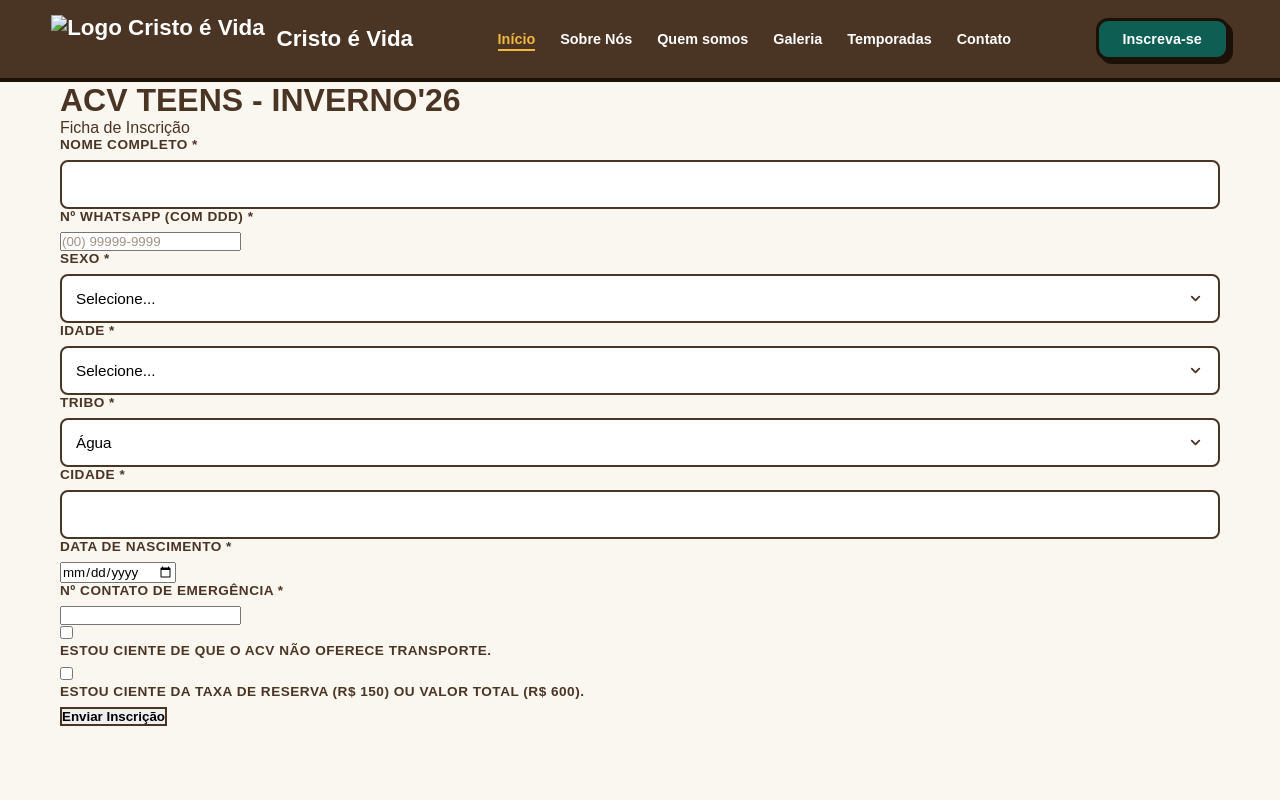
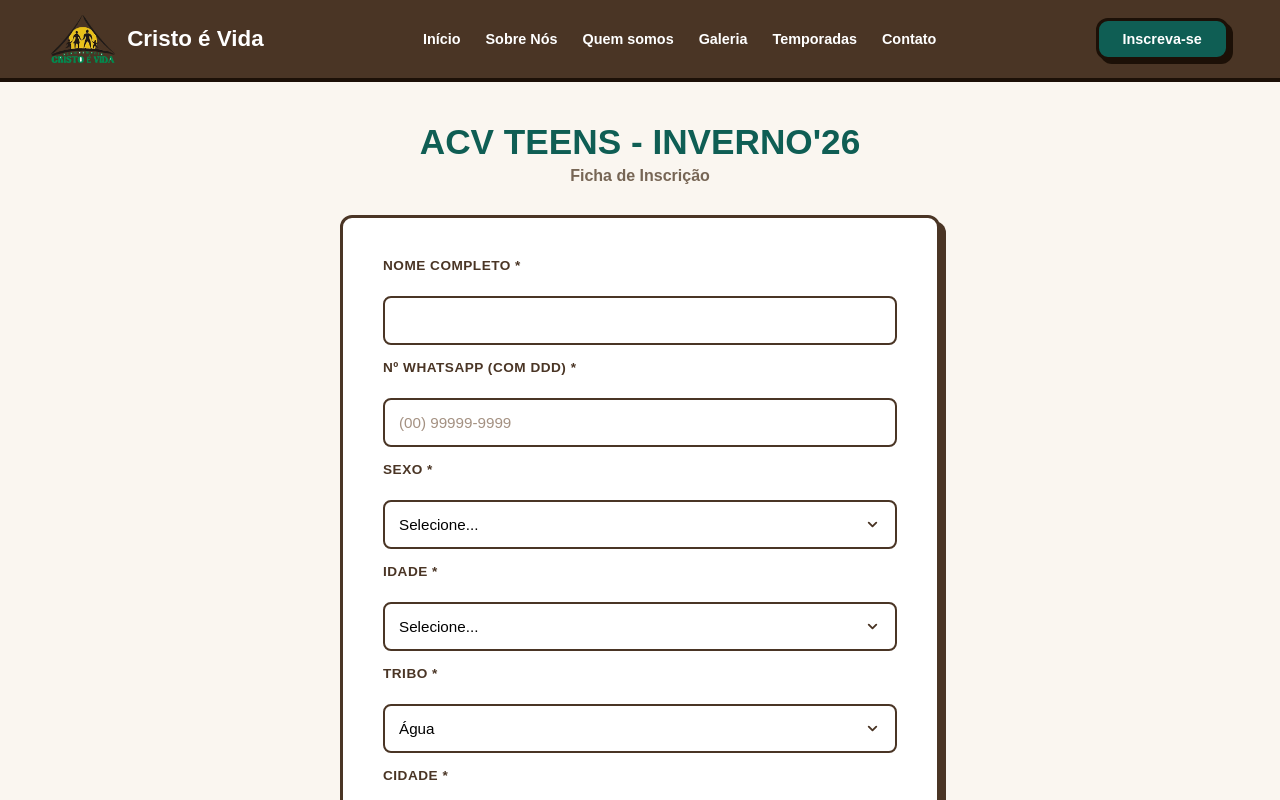
Before and after one commit to Brenno1234567/ACV, a website: page pages/inscricao.html in a window 1280 px wide. Shown: the top 800 px of the page. Drawn offline with Linux system fonts and the light colour scheme.

Commit message:
finalizando visual agora é verdade

```diff
--- a/css/style.css
+++ b/css/style.css
@@ -1535,6 +1535,9 @@ label {
 /* CORRIGIDO: Forçando os campos de input do design principal a ficarem consistentes */
 input[type="text"],
 input[type="email"],
+input[type="tel"],
+input[type="date"],
+input[type="number"],
 select,
 textarea {
     width: 100%;
@@ -2259,3 +2262,103 @@ select {
     gap: 10px;
     font-size: 0.9em;
 }
+
+/* ================= PÁGINA DE INSCRIÇÃO ================= */
+
+/* Centraliza e estiliza os títulos no topo do formulário */
+.container > h1:first-of-type {
+    text-align: center;
+    color: var(--teal-primary);
+    font-size: 2.2rem;
+    font-weight: 800;
+    margin-top: 40px;
+    margin-bottom: 5px;
+}
+
+.container > p:first-of-type {
+    text-align: center;
+    color: #776655;
+    font-weight: 700;
+    margin-bottom: 30px;
+}
+
+/* Transforma o formulário em um card centralizado estilo neo-brutalista */
+#formInscricao {
+    background-color: var(--white);
+    padding: 40px;
+    border: var(--border-style);
+    box-shadow: var(--shadow-style);
+    border-radius: 12px;
+    display: flex;
+    flex-direction: column;
+    gap: 15px; /* Espaçamento entre as caixas de input */
+    max-width: 600px; /* Impede que o formulário fique gigante no desktop */
+    margin: 0 auto 50px auto;
+}
+
+/* Ajuste dos termos de aceite (Checkboxes) */
+#formInscricao .checkbox-group {
+    display: flex;
+    align-items: flex-start;
+    gap: 12px;
+    background-color: #FAF6F0;
+    padding: 15px;
+    border-radius: 8px;
+    border: 2px dashed var(--dark-brown);
+    margin-top: 10px;
+}
+
+#formInscricao .checkbox-group input[type="checkbox"] {
+    margin-top: 2px;
+    width: 22px;
+    height: 22px;
+    accent-color: var(--teal-primary);
+    cursor: pointer;
+    flex-shrink: 0; /* Evita que a caixa esmague em telas pequenas */
+}
+
+#formInscricao .checkbox-group label {
+    margin-bottom: 0;
+    font-size: 0.85rem;
+    text-transform: none; /* Remove o uppercase para facilitar a leitura */
+    line-height: 1.5;
+    cursor: pointer;
+}
+
+/* Botão de Envio (Estilo Neo-brutalista Amarelo) */
+#formInscricao button[type="submit"] {
+    background-color: var(--yellow-main);
+    color: var(--brown-dark);
+    font-size: 1.1rem;
+    font-weight: 800;
+    padding: 16px;
+    border-radius: 8px;
+    box-shadow: 4px 4px 0px var(--brown-dark);
+    margin-top: 20px;
+    text-transform: uppercase;
+    letter-spacing: 1px;
+    border: 2px solid var(--dark-brown);
+    transition: all 0.1s ease;
+    cursor: pointer;
+}
+
+#formInscricao button[type="submit"]:active {
+    transform: translate(2px, 2px);
+    box-shadow: 2px 2px 0px var(--dark-brown);
+}
+
+/* Div de status/mensagens de erro do JS */
+#statusMensagem {
+    max-width: 600px;
+    margin: 0 auto 40px auto;
+    text-align: center;
+    font-weight: 700;
+    padding: 10px;
+}
+
+/* Responsividade específica para o formulário */
+@media (max-width: 768px) {
+    #formInscricao {
+        padding: 25px;
+    }
+}
--- a/pages/inscricao.html
+++ b/pages/inscricao.html
@@ -12,23 +12,23 @@
     <header class="site-header">
         <div class="header-container">
             <div class="logo">
-                <img src="images/logo.avif" alt="Logo Cristo é Vida" class="logo-img">
+                <img src="../images/logo.avif" alt="Logo Cristo é Vida" class="logo-img">
                 <span class="logo-text">Cristo é Vida</span>
             </div>
 
             <!-- Menu Desktop (Escondido no mobile) -->
             <nav class="desktop-menu">
                 <ul>
-                    <li><a href="index.html" class="active">Início</a></li>
-                    <li><a href="pages/sobre.html">Sobre Nós</a></li>
-                    <li><a href="pages/quem-somos.html">Quem somos</a></li>
-                    <li><a href="pages/galeria.html">Galeria</a></li>
-                    <li><a href="pages/temporadas.html">Temporadas</a></li>
-                    <li><a href="pages/contato.html">Contato</a></li>
+                    <li><a href="../index.html">Início</a></li>
+                    <li><a href="sobre.html">Sobre Nós</a></li>
+                    <li><a href="quem-somos.html">Quem somos</a></li>
+                    <li><a href="galeria.html">Galeria</a></li>
+                    <li><a href="temporadas.html">Temporadas</a></li>
+                    <li><a href="contato.html">Contato</a></li>
                 </ul>
             </nav>
 
-            <a href="pages/inscricao.html" class="btn-inscrever">Inscreva-se</a>
+            <a href="#" class="btn-inscrever">Inscreva-se</a>
         </div>
     </header>
 
@@ -89,6 +89,26 @@
         <div id="statusMensagem"></div>
     </div>
 
+    <footer class="site-footer">
+        <div class="footer-container">
+            <div class="footer-left">
+                <h3>Acampamento Cristo é Vida</h3>
+                <p>&copy; 2026 Acampamento Cristo é Vida. Aventuras que duram para sempre.</p>
+            </div>
+            <div class="footer-right">
+                <div class="contact-info">
+                    <p><strong>Contato:</strong> (14) 99790-1509</p>
+                    <p><strong>Email:</strong> acampamentocristoevida@gmail.com</p>
+                </div>
+                <div class="footer-links">
+                    <a href="pages/termos.html">Privacidade</a>
+                    <a href="pages/termos.html">Termos de Uso</a>
+                    <a href="pages/faq.html">FAQ</a>
+                </div>
+            </div>
+        </div>
+    </footer>
+
         <nav class="mobile-bottom-nav">
             <!-- Links fixos principais -->
             <a href="index.html" class="nav-item active">
```
Also changed, not shown: pages/contato.html (+1 -1 lines), pages/faq.html (+1 -1 lines), pages/galeria.html (+1 -1 lines), pages/quem-somos.html (+1 -1 lines), pages/sobre.html (+1 -1 lines), pages/temporadas.html (+3 -3 lines), pages/termos.html (+1 -1 lines).
